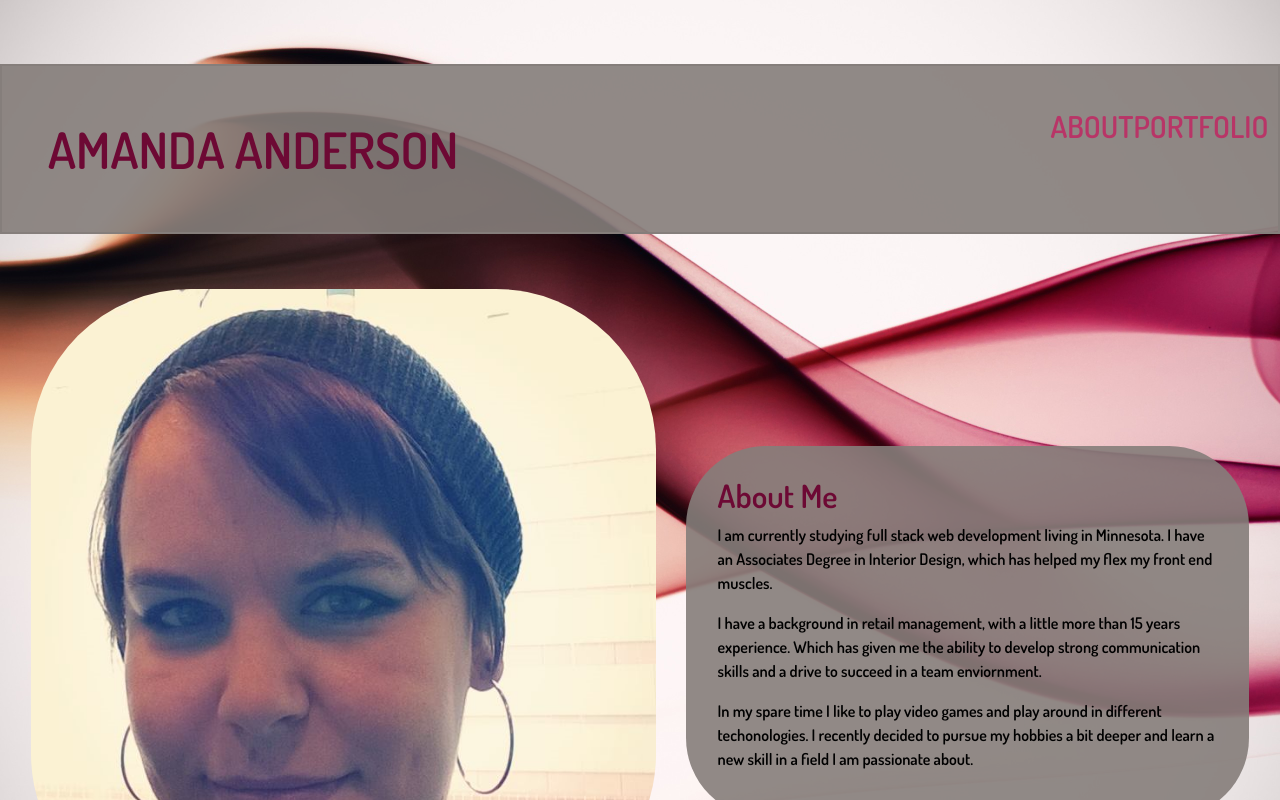
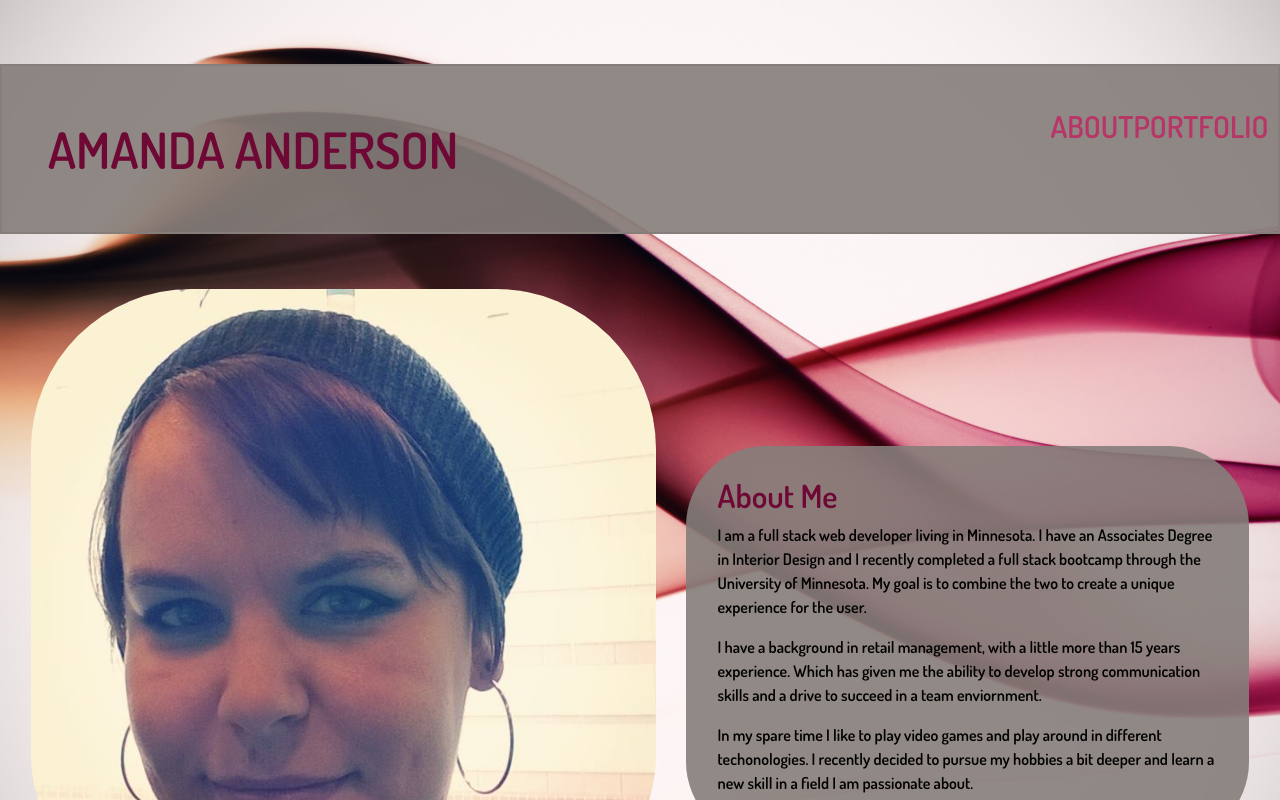
Before and after one commit to aanderson120/portfolio, a React (Create React App) app: page / in a window 1280 px wide. Shown: the top 800 px of the page. Built offline with nearby package versions, Linux system fonts and the light colour scheme.

Commit message:
update about me

```diff
--- a/src/components/About/About.js
+++ b/src/components/About/About.js
@@ -16,7 +16,7 @@ function About() {
                             <div className="about-container-text">
                                 <h2 id="about-header">About Me</h2>
                                 <p id="about-text">
-                                I am currently studying full stack web development living in Minnesota. I have an Associates Degree in Interior Design, which has helped my flex my front end muscles.</p>
+                                I am a full stack web developer living in Minnesota. I have an Associates Degree in Interior Design and I recently completed a full stack bootcamp through the University of Minnesota. My goal is to combine the two to create a unique experience for the user.</p>
 
                                 <p id="about-text">
                                 I have a background in retail management, with a little more than 15 years experience. Which has given me the ability to develop strong communication skills and a drive to succeed in a team enviornment.</p>
--- a/src/components/Resume.js
+++ b/src/components/Resume.js
@@ -4,7 +4,7 @@ import '../images/AmandaAnderson.pdf'
 function Resume() {
     return (
       // <button class="Resume"> VIEW MY RESUME</button>
-      <a className="Resume" href="https://docs.google.com/document/d/1kfDwdQMjrwTewg7vYfrKiU5eoFJTDHTiKqkKbS9GxTQ/edit?usp=sharing" rel="noopener noreferrer" target="_blank">VIEW MY RESUME</a>
+      <a className="Resume" href="https://docs.google.com/document/d/1kfDwdQMjrwTewg7vYfrKiU5eoFJTDHTiKqkKbS9GxTQ/edit" rel="noopener noreferrer" target="_blank">VIEW MY RESUME</a>
     );
   }
 
```
Also changed, not shown: 2 other files (tests, documents, lock files or other folders).
